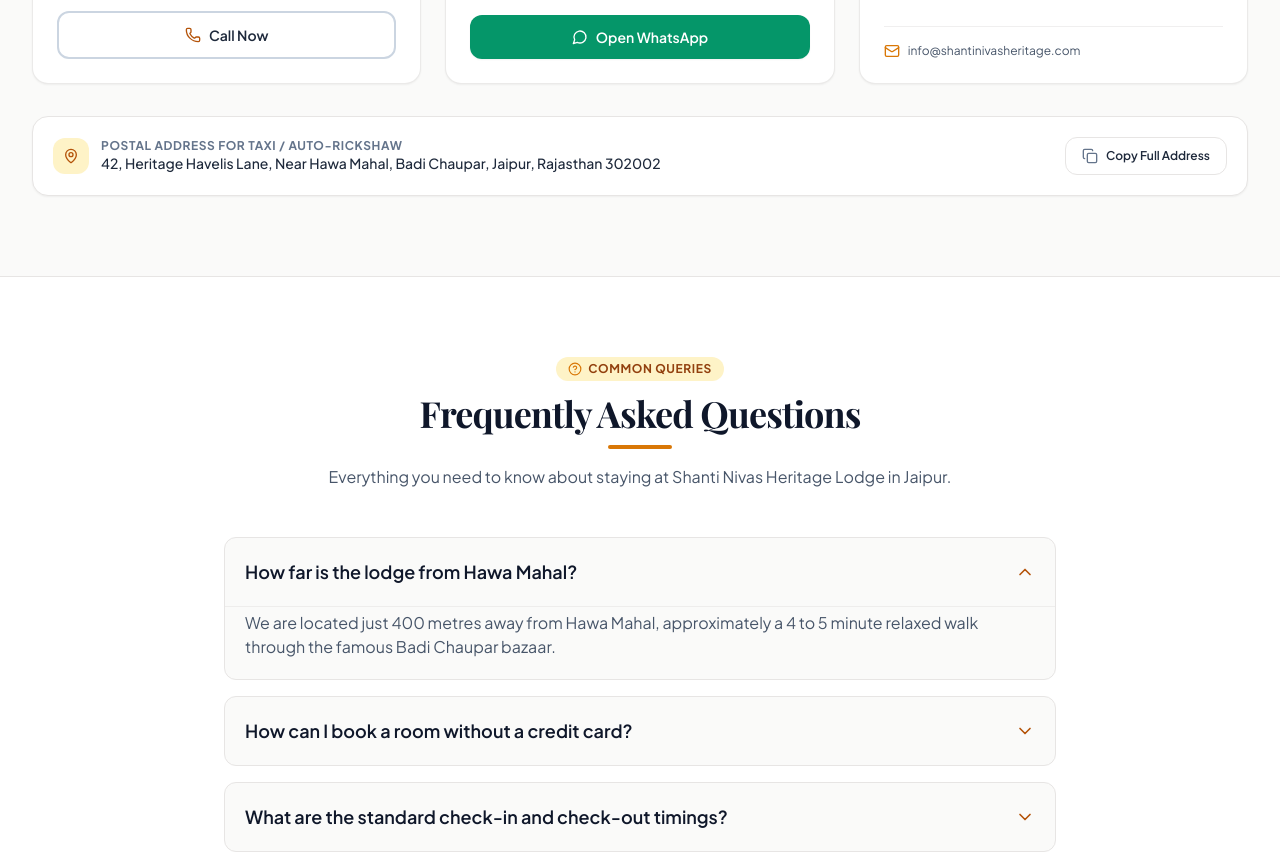
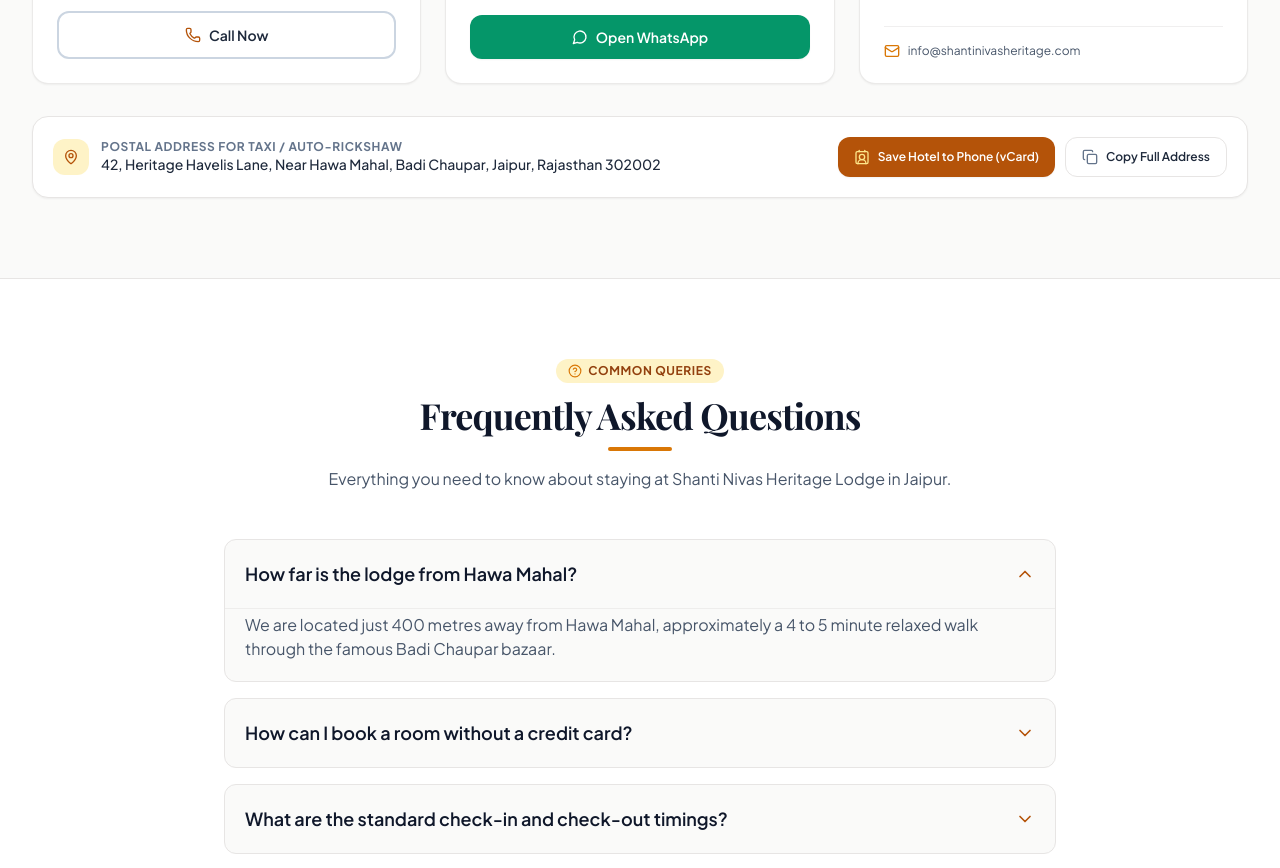
Before and after one commit to khuman-dhakad/mywebsite, a Next.js app: page / in a window 1280 px wide. Shown: the part 8000-8868 px from the top of the page. Built offline with nearby package versions, Linux system fonts and the light colour scheme; no server answers; the database is empty; a web font is replaced by a local one.

Commit message:
Add 1-click vCard contact download for travelers on the go

```diff
--- a/src/components/public/Contact.tsx
+++ b/src/components/public/Contact.tsx
@@ -1,9 +1,10 @@
 "use client";
 
 import { useState } from "react";
-import { Phone, MessageCircle, Mail, MapPin, Clock, Copy, Check, ShieldCheck, Sparkles } from "lucide-react";
+import { Phone, MessageCircle, Mail, MapPin, Clock, Copy, Check, ShieldCheck, Sparkles, Contact2 } from "lucide-react";
 import { HotelProfile } from "@/types/database";
 import { buildWhatsAppUrl, buildTelUrl } from "@/lib/utils";
+import { downloadVCard } from "@/lib/vcard";
 
 interface ContactProps {
   profile: HotelProfile;
@@ -160,10 +161,20 @@ export function Contact({ profile }: ContactProps) {
             </div>
           </div>
 
+          <div className="flex flex-col sm:flex-row items-center gap-2.5 w-full sm:w-auto">
+            <button
+              type="button"
+              onClick={() => downloadVCard(profile)}
+              className="w-full sm:w-auto shrink-0 inline-flex items-center justify-center gap-2 px-4 py-2.5 rounded-xl bg-heritage-700 hover:bg-heritage-800 text-white text-xs font-semibold transition-colors shadow-sm min-h-[40px]"
+            >
+              <Contact2 className="w-4 h-4 text-amber-200" />
+              <span>Save Hotel to Phone (vCard)</span>
+            </button>
+
             <button
               type="button"
               onClick={handleCopyAddress}
-            className="w-full sm:w-auto shrink-0 inline-flex items-center justify-center gap-2 px-4 py-2.5 rounded-xl border border-stone-200 dark:border-stone-700 hover:bg-stone-50 dark:hover:bg-stone-800 text-xs font-semibold text-slate-800 dark:text-stone-200 transition-colors"
+              className="w-full sm:w-auto shrink-0 inline-flex items-center justify-center gap-2 px-4 py-2.5 rounded-xl border border-stone-200 dark:border-stone-700 hover:bg-stone-50 dark:hover:bg-stone-800 text-xs font-semibold text-slate-800 dark:text-stone-200 transition-colors min-h-[40px]"
             >
               {copied ? (
                 <>
@@ -179,6 +190,7 @@ export function Contact({ profile }: ContactProps) {
             </button>
           </div>
         </div>
+      </div>
     </section>
   );
 }
--- /dev/null
+++ b/src/lib/vcard.ts
@@ -0,0 +1,43 @@
+import { HotelProfile } from "@/types/database";
+
+/**
+ * Generates RFC-compliant vCard 3.0 text for the hotel property.
+ */
+export function generateVCard(profile: HotelProfile): string {
+  const cleanPhone = profile.phone.replace(/[^\d+]/g, "");
+  const cleanWhatsApp = profile.whatsapp_number.replace(/[^\d+]/g, "");
+
+  return [
+    "BEGIN:VCARD",
+    "VERSION:3.0",
+    `FN:${profile.name}`,
+    `ORG:${profile.name}`,
+    `TEL;TYPE=WORK,VOICE:${cleanPhone}`,
+    `TEL;TYPE=CELL,VOICE:${cleanWhatsApp}`,
+    profile.email ? `EMAIL;TYPE=INTERNET:${profile.email}` : "",
+    `ADR;TYPE=WORK:;;${profile.address};${profile.city};${profile.state};${profile.postal_code || ""};India`,
+    `NOTE:24/7 Front Desk: ${profile.phone}. Check-in: ${profile.check_in_time || "12:00 PM"} | Check-out: ${profile.check_out_time || "11:00 AM"}`,
+    "END:VCARD",
+  ]
+    .filter(Boolean)
+    .join("\r\n");
+}
+
+/**
+ * Triggers a browser download of the vCard (.vcf) file.
+ * Native iOS and Android devices open the Contacts app directly.
+ */
+export function downloadVCard(profile: HotelProfile): void {
+  const vcardText = generateVCard(profile);
+  const blob = new Blob([vcardText], { type: "text/vcard;charset=utf-8;" });
+  const url = URL.createObjectURL(blob);
+  const link = document.createElement("a");
+  const fileName = `${profile.name.toLowerCase().replace(/[^a-z0-9]+/g, "-")}-contact.vcf`;
+
+  link.href = url;
+  link.setAttribute("download", fileName);
+  document.body.appendChild(link);
+  link.click();
+  document.body.removeChild(link);
+  URL.revokeObjectURL(url);
+}
```
Lines whose indentation alone changed are shown as unchanged.
